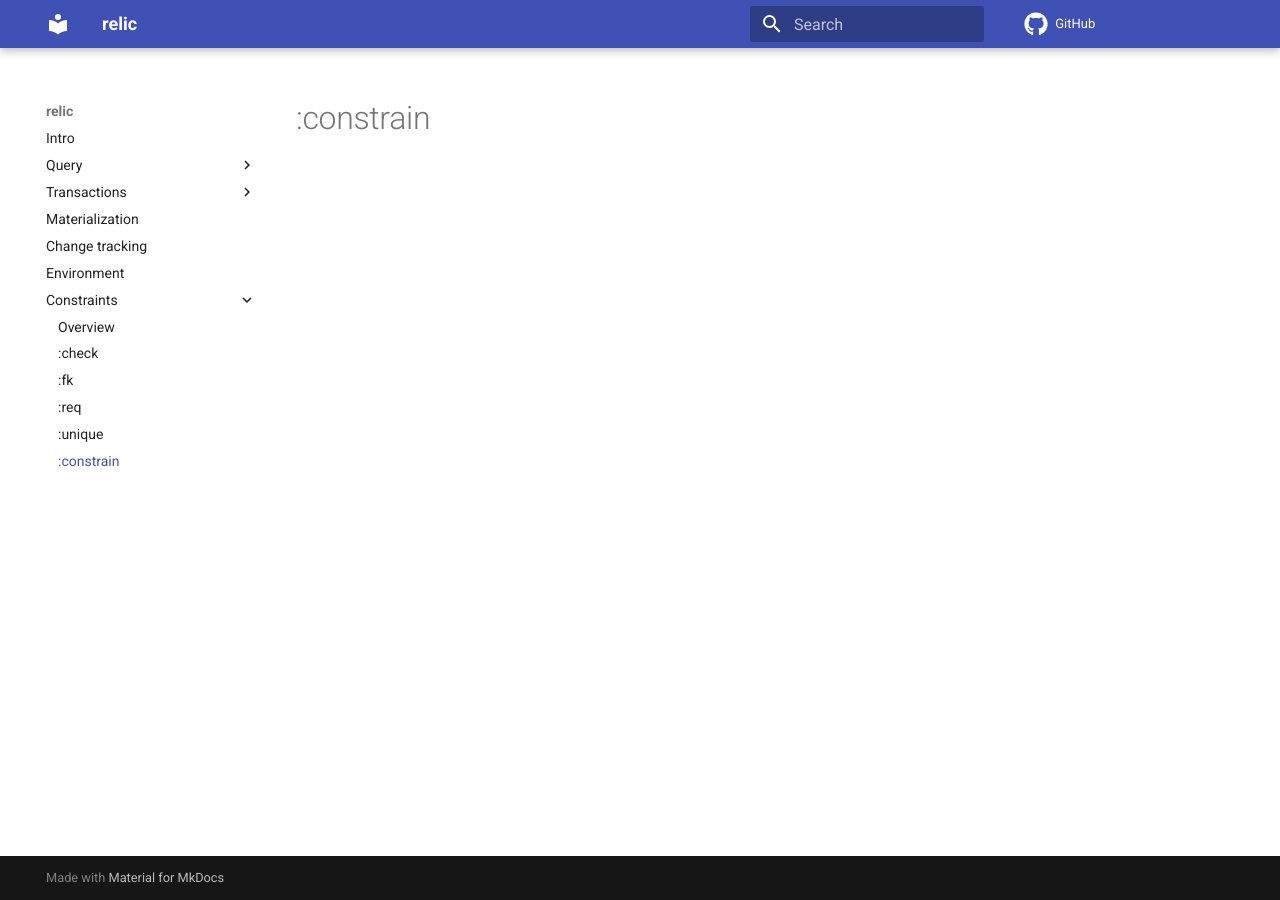
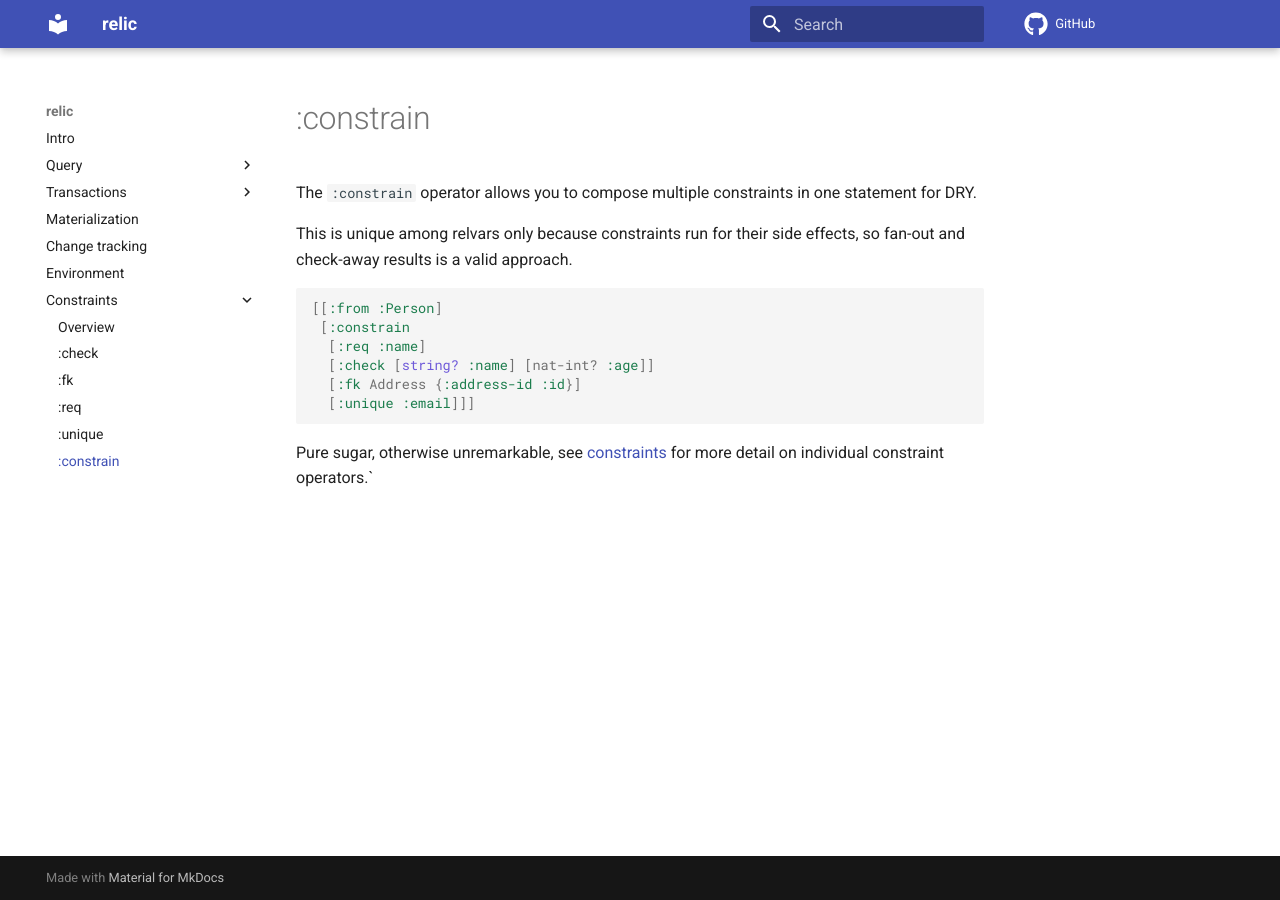
Before and after one commit to wotbrew/relic, an MkDocs documentation site: the page built from doc/constrain.md, in a window 1280 px wide. Built offline with MkDocs 1.6.1 and Material for MkDocs 9.7.7, drawn with Linux system fonts in a browser that asks for light colours; comment, search, counter and statistics services are not loaded.

Commit message:
constrain / constraints doco

````diff
--- a/doc/constrain.md
+++ b/doc/constrain.md
@@ -1 +1,16 @@
 # :constrain
+
+The `:constrain` operator allows you to compose multiple constraints in one statement for DRY.
+
+This is unique among relvars only because constraints run for their side effects, so fan-out and check-away results is a valid approach.
+
+```clojure
+[[:from :Person]
+ [:constrain
+  [:req :name]
+  [:check [string? :name] [nat-int? :age]]
+  [:fk Address {:address-id :id}]
+  [:unique :email]]]
+```
+
+Pure sugar, otherwise unremarkable, see [constraints](constraints.md) for more detail on individual constraint operators.`
````
Also changed, not shown: doc/constraints.md (+1 -1 lines).
